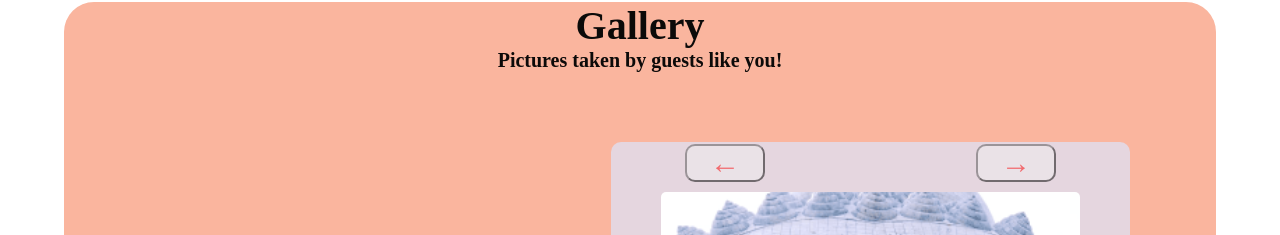
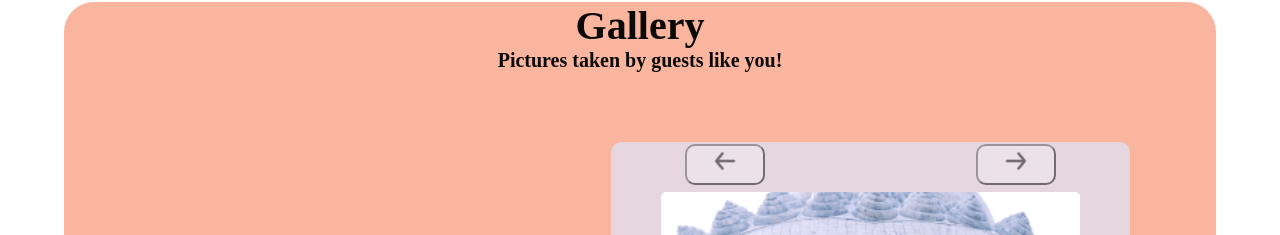
Before and after one commit to staten-island-tech/vue-project-2-ebt, a Nuxt app in the folder project/: page / in a window 1280 px wide. Shown: the part 4251-4486 px from the top of the page. Built offline with nearby package versions, Linux system fonts and the light colour scheme.

Commit message:
arrow v2

```diff
--- a/project/components/Gallery.vue
+++ b/project/components/Gallery.vue
@@ -12,14 +12,14 @@
           id="left-button"
           @click="switchImageLeft()"
         >
-          &#x2190
+          <img src="/icons/arrow.png" alt="" class="arrow" />
         </button>
         <button
           class="gallery-button"
           id="right-button"
           @click="switchImageRight()"
         >
-          &#x2192
+          <img src="/icons/arrow.png" alt="" class="arrow right" />
         </button>
         <img class="gallery-img" v-bind:src="currentImage.url" alt="" />
       </div>
@@ -102,6 +102,13 @@ export default {
 </script>
 
 <style scoped>
+.arrow{
+  filter: brightness(0%);
+  height: 3rem;
+}
+.right{
+  transform: rotate(180deg);
+}
 .center {
   justify-content: center;
   align-items: center;
```
